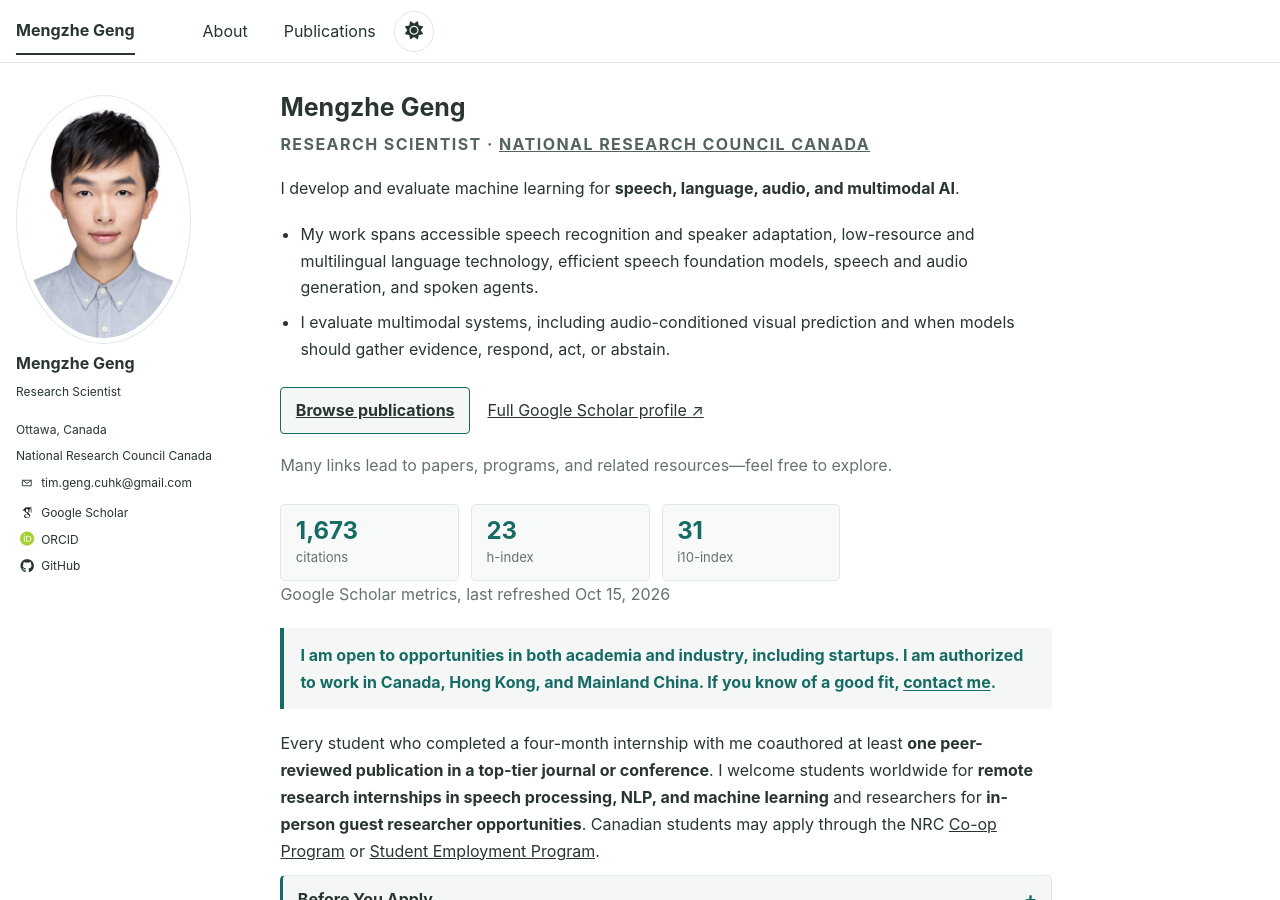
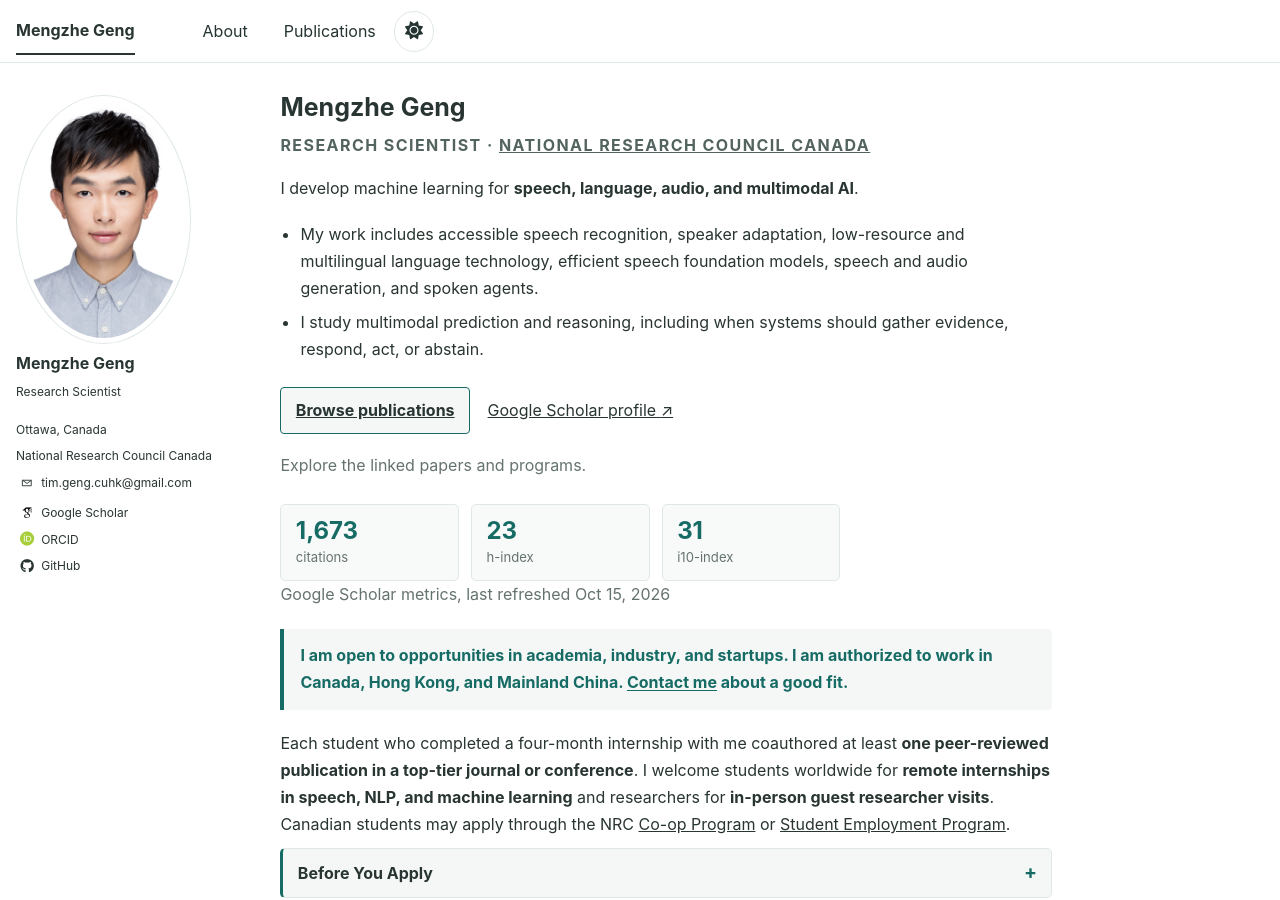
Before and after one commit to MENGZHEGENG/MENGZHEGENG.github.io, a Jekyll site: the page built from _pages/about.md, in a window 1280 px wide and 900 px high. Built offline with Jekyll 4.4.1, drawn with Linux system fonts in a browser that asks for light colours; some web fonts are replaced; some of the changed text lies outside the part shown.

Commit message:
Tighten homepage profile copy

```diff
--- a/_pages/about.md
+++ b/_pages/about.md
@@ -9,14 +9,14 @@ classes: wide
 
 <p class="eyebrow">Research Scientist <span aria-hidden="true">·</span> <a href="https://nrc.canada.ca/en">National Research Council Canada</a></p>
 
-<p class="lede">I develop and evaluate machine learning for <strong>speech, language, audio, and multimodal AI</strong>.</p>
+<p class="lede">I develop machine learning for <strong>speech, language, audio, and multimodal AI</strong>.</p>
 <ul class="research-summary">
-  <li>My work spans accessible speech recognition and speaker adaptation, low-resource and multilingual language technology, efficient speech foundation models, speech and audio generation, and spoken agents.</li>
-  <li>I evaluate multimodal systems, including audio-conditioned visual prediction and when models should gather evidence, respond, act, or abstain.</li>
+  <li>My work includes accessible speech recognition, speaker adaptation, low-resource and multilingual language technology, efficient speech foundation models, speech and audio generation, and spoken agents.</li>
+  <li>I study multimodal prediction and reasoning, including when systems should gather evidence, respond, act, or abstain.</li>
 </ul>
 
-<p class="profile-actions"><a class="button-link" href="/publications/">Browse publications</a> <a href="{{ site.author.googlescholar }}">Full Google Scholar profile <span aria-hidden="true">↗</span></a></p>
-<p class="explore-note">Many links lead to papers, programs, and related resources—feel free to explore.</p>
+<p class="profile-actions"><a class="button-link" href="/publications/">Browse publications</a> <a href="{{ site.author.googlescholar }}">Google Scholar profile <span aria-hidden="true">↗</span></a></p>
+<p class="explore-note">Explore the linked papers and programs.</p>
 
 <div class="scholar-stats" aria-label="Google Scholar metrics">
   <div class="stat"><strong>{{ site.data.scholar_metrics.citations }}</strong><span>citations</span></div>
@@ -25,8 +25,8 @@ classes: wide
 </div>
 <p class="stats-note">Google Scholar metrics, last refreshed {{ site.data.scholar_metrics.updated_at | date: "%b %-d, %Y" }}</p>
 
-<p class="availability-notice"><strong>I am open to opportunities in both academia and industry, including startups. I am authorized to work in Canada, Hong Kong, and Mainland China. If you know of a good fit, <a href="mailto:tim.geng.cuhk@gmail.com">contact me</a>.</strong></p>
-<p class="collaboration-invitation">Every student who completed a four-month internship with me coauthored at least <strong>one peer-reviewed publication in a top-tier journal or conference</strong>. I welcome students worldwide for <strong>remote research internships in speech processing, NLP, and machine learning</strong> and researchers for <strong>in-person guest researcher opportunities</strong>. Canadian students may apply through the NRC <a href="https://www.nrc.canada.ca/en/corporate/careers/nrc-co-op-program" target="_blank" rel="noopener noreferrer">Co-op Program</a> or <a href="https://nrc.canada.ca/en/corporate/careers/nrc-student-employment-program" target="_blank" rel="noopener noreferrer">Student Employment Program</a>.</p>
+<p class="availability-notice"><strong>I am open to opportunities in academia, industry, and startups. I am authorized to work in Canada, Hong Kong, and Mainland China. <a href="mailto:tim.geng.cuhk@gmail.com">Contact me</a> about a good fit.</strong></p>
+<p class="collaboration-invitation">Each student who completed a four-month internship with me coauthored at least <strong>one peer-reviewed publication in a top-tier journal or conference</strong>. I welcome students worldwide for <strong>remote internships in speech, NLP, and machine learning</strong> and researchers for <strong>in-person guest researcher visits</strong>. Canadian students may apply through the NRC <a href="https://www.nrc.canada.ca/en/corporate/careers/nrc-co-op-program" target="_blank" rel="noopener noreferrer">Co-op Program</a> or <a href="https://nrc.canada.ca/en/corporate/careers/nrc-student-employment-program" target="_blank" rel="noopener noreferrer">Student Employment Program</a>.</p>
 <details id="before-you-apply" class="internship-note before-you-apply">
   <summary>Before You Apply</summary>
   <p><strong>Capacity, fit, and approval.</strong> Remote internships and in-person visits have very limited capacity. I spend substantial time with my students and research partners, so I consider only proposals with a strong research fit and clear mutual benefit. A remote internship is typically required before I consider an in-person visit. International and inter-institutional collaborations can involve additional risks; please consider carefully whether the proposed collaboration is necessary before applying. Research postgraduate students must notify their supervisor before contacting me and obtain the supervisor's written approval before I can commit to a position. Every position, including a remote internship, also requires written approval from my team leader and the Director of Research before I can commit.</p>
@@ -155,7 +155,6 @@ classes: wide
 </details>
 
 <h2 id="student-supervision">Student Supervision</h2>
-<p class="supervision-intro">Every student who completed a four-month internship with me coauthored at least <strong>one peer-reviewed publication in a top-tier journal or conference</strong>.</p>
 <div class="supervision-list">
   <details class="supervision-entry">
     <summary class="supervision-heading">
```
